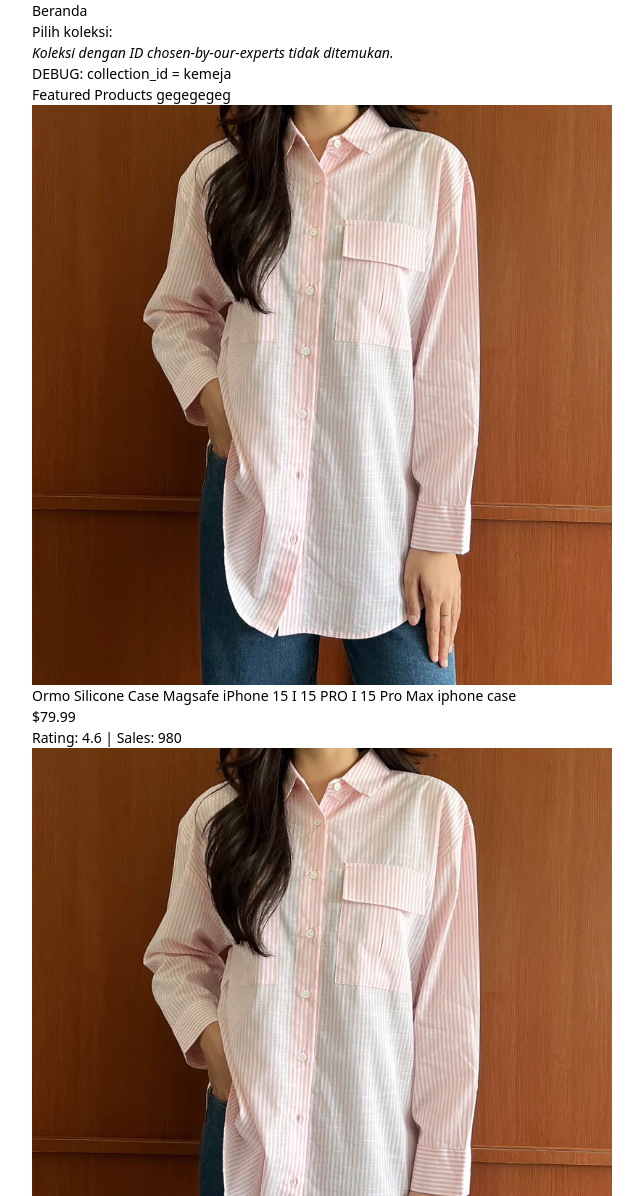
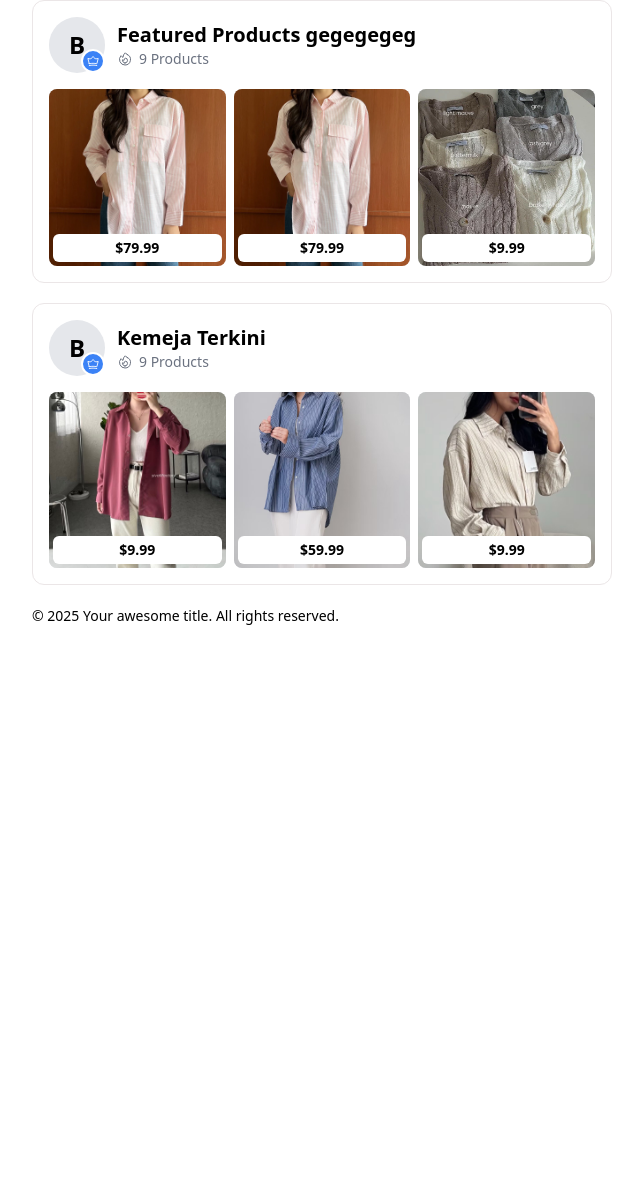
Before and after one commit to herwears/herwears.github.io, a Jekyll site: the page built from index.html, in a window 1280 px wide and 1400 px high. Shown: the part 204-1400 px from the top of the window, without its empty margins (318-961 px from the left). Built offline with Jekyll 4.4.1, drawn with Linux system fonts in a browser that asks for light colours; some of the changed text lies outside the part shown.

Commit message:
modif homepage

```diff
--- a/_data/homepage.yml
+++ b/_data/homepage.yml
@@ -1,8 +1,8 @@
-- id: "chosen-by-our-experts"
-  type: "collection"
+# - id: "chosen-by-our-experts"
+#   type: "collection"
 
 - id: "kemeja"
   type: "collection"
 
-- id: "outfit-kemeja"
+- id: "topi"
   type: "collection"
--- a/_includes/collections_list.html
+++ b/_includes/collections_list.html
@@ -1,19 +1,3 @@
-<p>DEBUG: collection_id = {{ include.collection_id }}</p>
-
-<div class="sectionItem" id="{{ include.collection_id }}">
-  <h2>{{ include.title }}</h2>
-  <div class="product-list">
-    {% for product in include.products %}
-      <div class="product-card">
-        <img src="{{ product.image }}" alt="{{ product.name }}">
-        <h3>{{ product.name }}</h3>
-        <p>{{ product.price }}</p>
-        <p>Rating: {{ product.rating }} | Sales: {{ product.sales }}</p>
-      </div>
-    {% endfor %}
-  </div>
-</div>
-
 <div class="sectionItem relative bg-white rounded-xl p-4 mb-5 border" id="{{ include.collection_id }}">
   <div class="flex items-center mb-4">
     <div class="relative mr-3">
@@ -23,7 +7,7 @@
       </div>
     </div>
     <div class="">
-      <h2 class="text-xl font-bold">Featured Products gegegegeg</h2>
+      <h2 class="text-xl font-bold">{{ include.title }}</h2>
       <span class="text-gray-500 flex items-center text-sm">
         <svg class="w-4 h-4 me-1.5 stroke-gray-500" width="100%" height="100%"><use xlink:href="#i.fire"></use></svg>
         9 Products
@@ -31,18 +15,12 @@
     </div>
   </div>
   <div class="grid grid-cols-3 gap-2">
-    <div class="relative bg-gray-200 rounded-lg aspect-square overflow-hidden">
-      <img class="w-full h-full object-cover" alt="CIRCUIT MODUL POWER BANK LCD USB 5V 2.4A FAST CHARGER" src="/src/assets/image/1.webp" />
-      <span class="font-semibold text-sm text-center absolute bg-white m-1 p-1 rounded-md bottom-0 inset-x-0">$59.99</span>
-    </div>
-    <div class="relative bg-gray-200 rounded-lg aspect-square overflow-hidden">
-      <img class="w-full h-full object-cover" alt="Soundcore by Anker R50i NC" src="/src/assets/image/1.webp" />
-      <span class="font-semibold text-sm text-center absolute bg-white m-1 p-1 rounded-md bottom-0 inset-x-0">$59.99</span>
-    </div>
-    <div class="relative bg-gray-200 rounded-lg aspect-square overflow-hidden">
-      <img class="w-full h-full object-cover" alt="Ellipsesinc - Kaos Oversize Pria Wanita Polos" src="/src/assets/image/2.webp" />
-      <span class="font-semibold text-sm text-center absolute bg-white m-1 p-1 rounded-md bottom-0 inset-x-0">$79.99</span>
-    </div>
+    {% for product in include.products %}
+      <div class="relative bg-gray-200 rounded-lg aspect-square overflow-hidden">
+        <img class="w-full h-full object-cover" src="{{ product.image }}" alt="{{ product.name }}"/>
+        <span class="font-semibold text-sm text-center absolute bg-white m-1 p-1 rounded-md bottom-0 inset-x-0">{{ product.price }}</span>
+      </div>
+    {% endfor %}
   </div>
   <a class="absolute h-full w-full inset-0" href="/collections/{{ include.collection_id }}"></a>
 </div>
--- a/index.html
+++ b/index.html
@@ -3,9 +3,6 @@ layout: default
 title: Beranda
 permalink: /
 ---
-
-<h1>Beranda</h1>
-<p>Pilih koleksi:</p>
 
 {% for collection in site.data.homepage %}
   {% assign matched_collections = site.data.products | where: "id", collection.id %}
```
